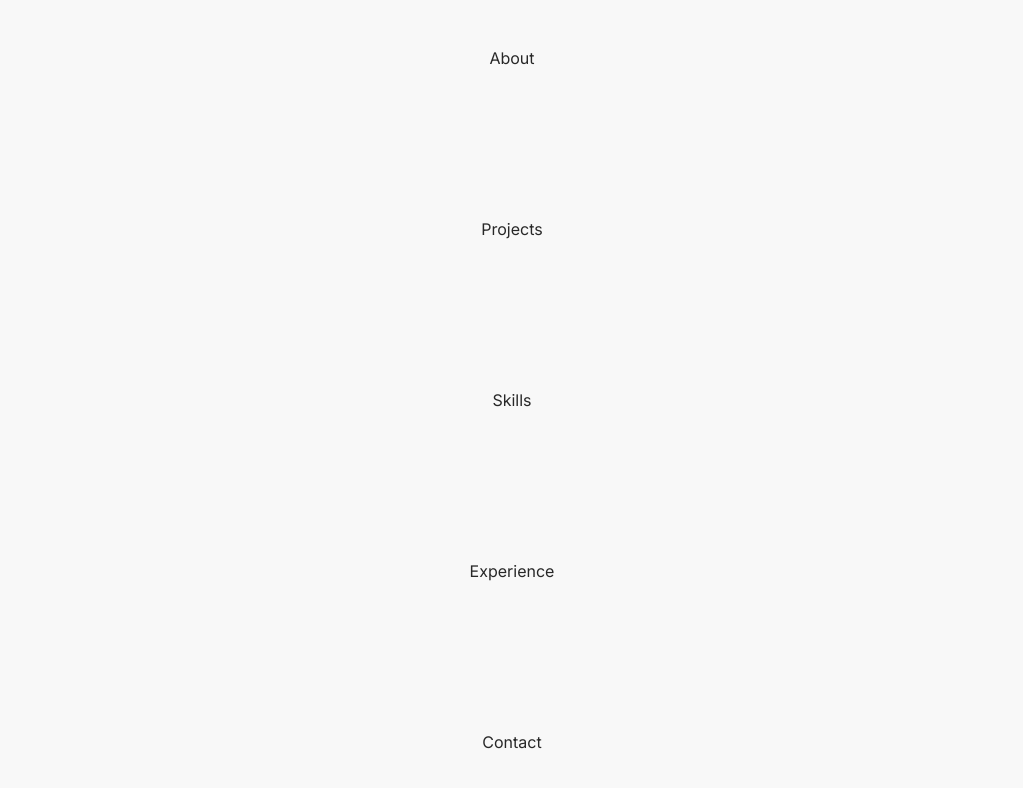
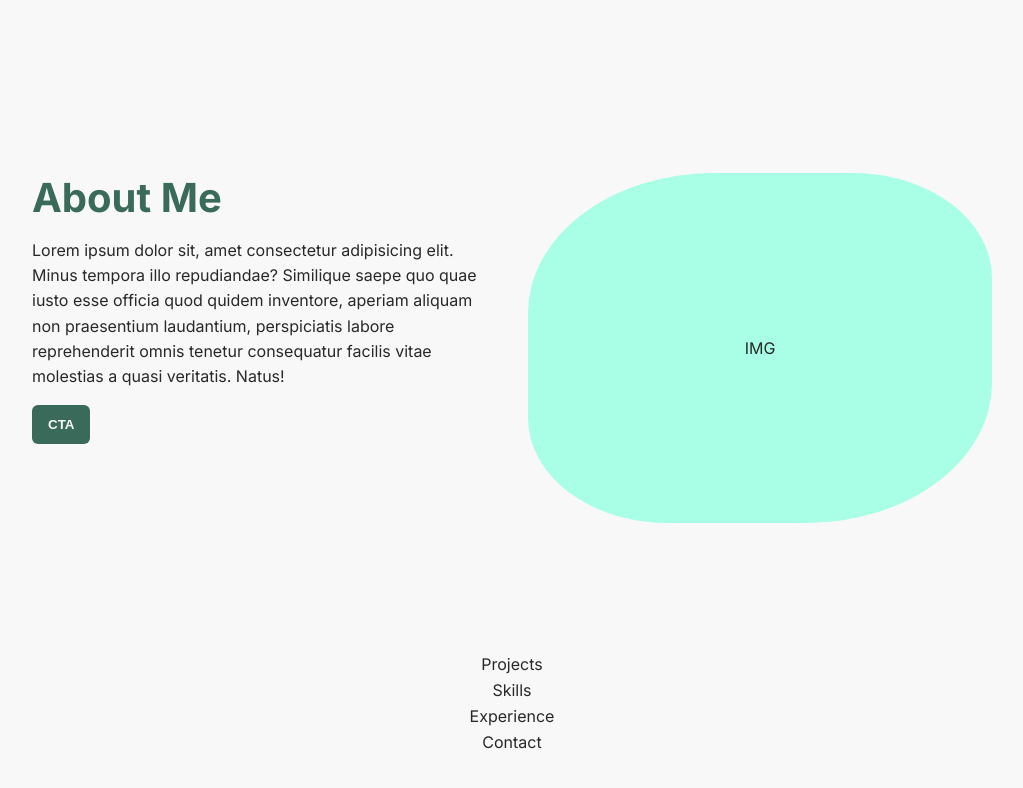
Before and after one commit to climaxmba/portfolio, a Next.js app: page / in a window 1280 px wide. Shown: the top 788 px of the page, without its empty margins (128-1151 px from the left). Built offline with nearby package versions, Linux system fonts and the light colour scheme.

Commit message:
Add about section contents

```diff
--- a/src/app/components/about/About..tsx
+++ b/src/app/components/about/About..tsx
@@ -2,5 +2,22 @@
 import styles from "./about.module.scss";
 
 export default function About() {
-  return <section>About</section>;
+  return (
+    <section className={styles.container}>
+      <div className={styles.about}>
+        <h1>About Me</h1>
+        <p>
+          Lorem ipsum dolor sit, amet consectetur adipisicing elit. Minus
+          tempora illo repudiandae? Similique saepe quo quae iusto esse officia
+          quod quidem inventore, aperiam aliquam non praesentium laudantium,
+          perspiciatis labore reprehenderit omnis tenetur consequatur facilis
+          vitae molestias a quasi veritatis. Natus!
+        </p>
+        <button type="button">CTA</button>
+      </div>
+      <div className={styles.imageContainer}>
+        <span>IMG</span>
+      </div>
+    </section>
+  );
 }
--- a/src/app/components/about/about.module.scss
+++ b/src/app/components/about/about.module.scss
@@ -0,0 +1,39 @@
+.container {
+  display: flex;
+  gap: 2rem;
+  flex-wrap: wrap-reverse;
+  align-items: center;
+  min-height: 600px;
+  padding: 3rem 2rem;
+
+  & > * {
+    flex: 1 0 250px;
+    height: clamp(250px, 60vh, 350px);
+  }
+
+  .about {
+    display: flex;
+    flex-direction: column;
+    gap: 1rem;
+
+    h1 {
+      font-size: 2.5rem;
+    }
+
+    p {
+      line-height: 2.5ch;
+    }
+
+    button {
+      align-self: flex-start;
+    }
+  }
+
+  .imageContainer {
+    background-color: #a8ffe5;
+    border-radius: 40% 30%;
+    display: flex;
+    align-items: center;
+    justify-content: center;
+  }
+}
```
